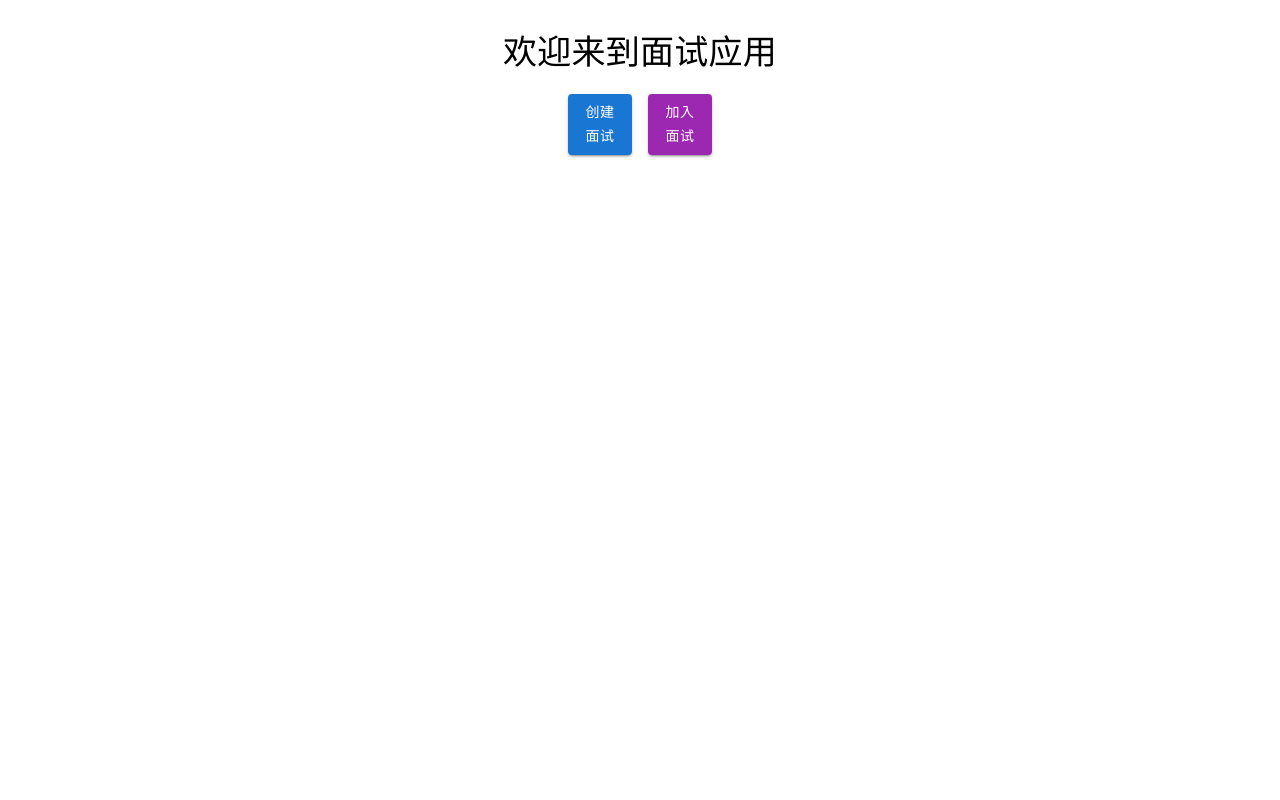
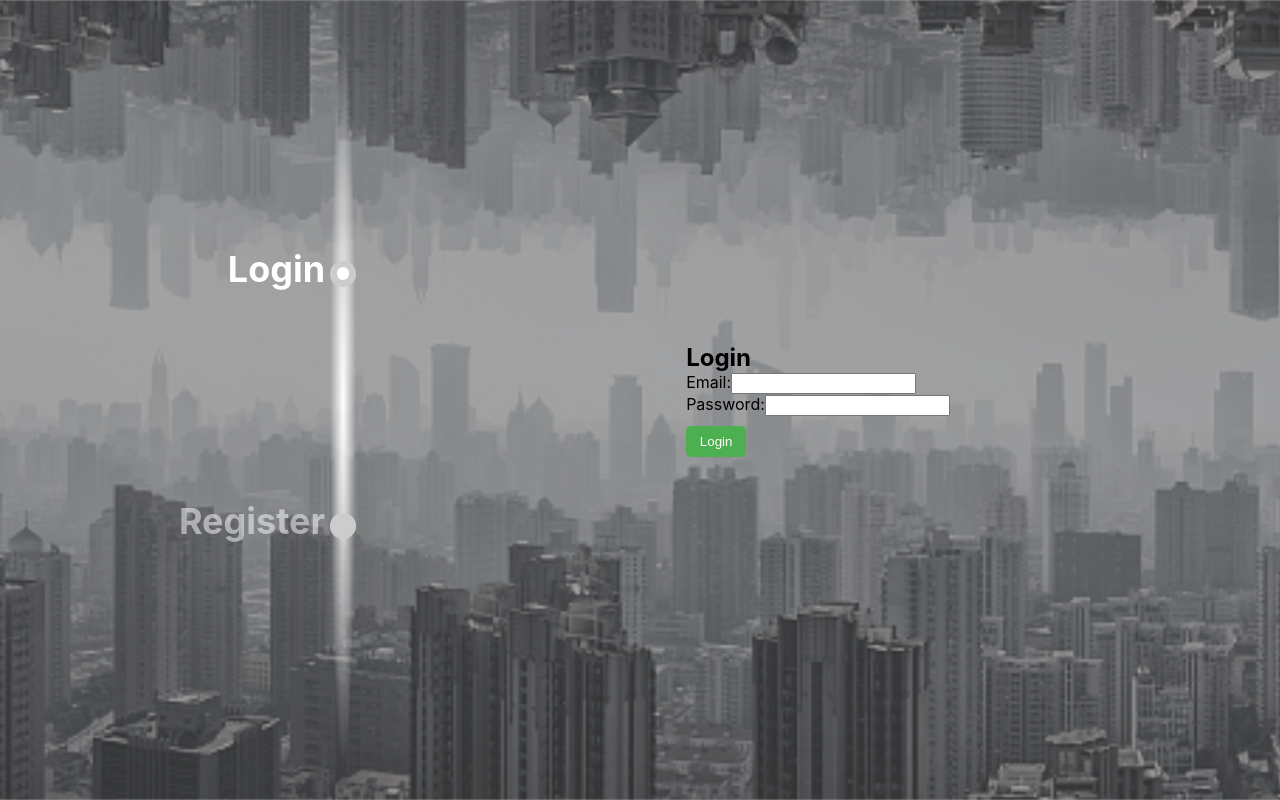
Before and after one commit to ChenYX24/InterviewApp, a React (Create React App) app in the folder interview/: page / in a window 1280 px wide. Built offline with nearby package versions, Linux system fonts and the light colour scheme.

Commit message:
loginpage

```diff
--- a/interview/src/App.js
+++ b/interview/src/App.js
@@ -3,11 +3,13 @@ import { Route, BrowserRouter as Router, Routes } from 'react-router-dom'
 import HomePage from './pages/HomePage'
 import Room from './pages/Room'
 import CameraToggle from './component/CameraToggle';
+import LoginPage from './pages/LoginPage';
 function App () {
   return (
     <Router>
       <Routes>
-        <Route path="/" element={<HomePage />} />
+        <Route path="/" element={<LoginPage />} />
+        <Route path="/home" element={<HomePage />} />
         <Route path="/room/:roomId" element={<Room />} />
         <Route path="/camera" element={<CameraToggle />} />
       </Routes>
--- a/interview/src/component/SideBar.jsx
+++ b/interview/src/component/SideBar.jsx
@@ -72,6 +72,7 @@ const SideBar = forwardRef(
             if(isInterviewer === false)
             {
               setForceOut(true);
+              updateUsers(usersData);
             }
             break;
           case "shut_down":
--- /dev/null
+++ b/interview/src/component/login.jsx
@@ -0,0 +1,58 @@
+// src/components/Login.js
+import React, { useState } from 'react';
+import axios from 'axios';
+const Login = () => {
+  const [email, setEmail] = useState('');
+  const [password, setPassword] = useState('');
+
+  const handleLogin = async () => {
+    console.log('Login clicked');
+    console.log('Email:', email);
+    console.log('Password:', password);
+    const instance = axios.create({
+        baseURL:"https://oauth.scutbot.icu/"
+    })
+    instance.post("/login", {email: email, passwd: password})
+    .then((response) =>{
+        console.log(response);
+        if(response.data.code == 200){
+            console.log("登陆成功，保存uuid", response.data.data);
+            localStorage.setItem("uuid", response.data.data)
+        }else{
+            console.log("登陆失败");
+            console.log(response.data);
+        }
+    })
+    .catch((error) =>{
+        console.log(error);
+    })
+  };
+  return (
+    <div>
+      <h2>Login</h2>
+      <form>
+        <label>Email:
+          <input
+            type="email"
+            value={email}
+            onChange={(e) => setEmail(e.target.value)}
+          />
+        </label>
+        <br />
+        <label>Password:
+          <input
+            type="password"
+            value={password}
+            onChange={(e) => setPassword(e.target.value)}
+          />
+        </label>
+        <br />
+        <button type="button" onClick={handleLogin}>
+          Login
+        </button>
+      </form>
+    </div>
+  );
+};
+
+export default Login;
--- /dev/null
+++ b/interview/src/component/register.jsx
@@ -0,0 +1,67 @@
+
+import React, { useState } from 'react';
+import axios from 'axios';
+const Register = () => {
+  const [email, setEmail] = useState('');
+  const [password, setPassword] = useState('');
+  const [username, setUsername] = useState('');
+
+  const handleRegister = async () => {
+    console.log('Register clicked');
+    console.log('Email:', email);
+    console.log('Password:', password);
+    const instance = axios.create({
+        baseURL:"https://oauth.scutbot.icu/"
+    })
+    instance.post("/register", {name:username,email: email, passwd: password})
+    .then((response) =>{
+        console.log(response);
+        if(response.data.code == 200){
+            console.log("注册成功，保存uuid", response.data.data);
+            localStorage.setItem("uuid", response.data.data)
+        }else{
+            console.log("注册失败");
+            console.log(response.data);
+        }
+    })
+    .catch((error) =>{
+        console.log(error);
+    })
+  };
+  return (
+    <div>
+      <h2>Register</h2>
+      <form>
+        <label>username:
+          <input
+            type="text"
+            value={username}
+            onChange={(e) => setUsername(e.target.value)}
+          />
+        </label>
+        <br />
+        <label>Email:
+          <input
+            type="email"
+            value={email}
+            onChange={(e) => setEmail(e.target.value)}
+          />
+        </label>
+        <br />
+        <label>Password:
+          <input
+            type="password"
+            value={password}
+            onChange={(e) => setPassword(e.target.value)}
+          />
+        </label>
+        <br />
+        <button type="button" onClick={handleRegister}>
+          Register
+        </button>
+      </form>
+    </div>
+  );
+};
+
+export default Register;
--- /dev/null
+++ b/interview/src/css/Login.module.css
@@ -0,0 +1,89 @@
+*{
+  margin: 0;
+  box-sizing: border-box;
+}
+
+.bg {
+  background-image: url('../../public/login.png');
+  background-size: cover;
+  background-position: center;
+  width: 100vw;
+  height: 100vh;
+  position: relative;
+  z-index: 1;
+}
+
+.bg::before {
+  content: '';
+  position: absolute;
+  top: 0;
+  left: 0;
+  width: 100%;
+  height: 100%;
+  background-color: rgba(0, 0, 0, 0.35);
+  pointer-events: none;
+  z-index: 1;
+}
+
+.content {
+  position: relative;
+  justify-content: space-evenly;
+
+  z-index: 2;
+  display: flex;
+  flex-direction: row;
+  align-items: center;
+  width: 100%;
+  height: 100%;
+}
+.bar{
+  display: flex;
+  flex-direction: column;
+  align-items: center;
+  justify-content: space-evenly;
+
+  width: 25.69px;
+  height: 731px;
+  opacity: 1;
+  background: radial-gradient(50% 50%, rgba(255, 255, 255, 1) 0%, rgba(129, 131, 134, 0) 100%);
+}
+.dot{
+  border-radius: 50%;
+  width: 2vw;
+  height: 2vw;
+  opacity: 1;
+  background: rgba(204, 204, 204, 1);
+  cursor: pointer;
+  position: relative;
+}
+.dot span {
+  position: absolute;
+  right: 120%;
+  top: 35%;
+  transform: translateY(-50%);
+  margin-left: 10px;
+  font-size: 36px;
+  font-weight: 700;
+  letter-spacing: 0px;
+  line-height: 55.84px;
+  color: rgba(255, 255, 255, 0.5);
+  text-align: left;
+  vertical-align: top;
+}
+.dot .selected{
+  color: rgba(255, 255, 255, 1);
+}
+.dot.selected::after {
+  content: '';
+  position: absolute;
+  top: 25%;
+  left: 25%;
+  width: 50%;
+  height: 50%;
+  background: white;
+  border-radius: 50%;
+
+}
+.lg{
+  position: relative;
+}
--- a/interview/src/pages/HomePage.jsx
+++ b/interview/src/pages/HomePage.jsx
@@ -16,7 +16,7 @@ function HomePage() {
   }
 
   const handleConfirm = (roomNumber, isInterviewer) => {
-    alert(`房间号: ${roomNumber}, 是否为面试官: ${isInterviewer ? '是' : '否'}`)
+    // alert(`房间号: ${roomNumber}, 是否为面试官: ${isInterviewer ? '是' : '否'}`)
     closeModal()
   }
 
--- /dev/null
+++ b/interview/src/pages/LoginPage.jsx
@@ -0,0 +1,34 @@
+import React, { useState } from 'react';
+import Login from "../component/login";
+import Register from "../component/register";
+import LoginCss from "../css/Login.module.css";
+
+function LoginPage() {
+  // 状态来跟踪当前选中的选项
+  const [selected, setSelected] = useState('login');
+
+  // 点击事件处理函数
+  const handleSelect = (option) => {
+    setSelected(option);
+  }
+
+  return (
+    <div className={LoginCss.bg}>
+      <div className={LoginCss.content}>
+        <div className={LoginCss.bar}>
+          <div className={`${LoginCss.dot} ${selected === 'login' ? LoginCss.selected : ''}`} onClick={() => handleSelect('login')}>
+            <span className={`${selected === 'login' ? LoginCss.selected : ''}`}>Login</span>
+          </div>
+          <div className={`${LoginCss.dot} ${selected === 'register' ? LoginCss.selected : ''}`} onClick={() => handleSelect('register')}>
+            <span className={`${selected === 'register' ? LoginCss.selected : ''}`}>Register</span>
+          </div>
+        </div>
+        <div className={LoginCss.lg}>
+        {selected === 'login' ? <Login /> : <Register />}
+        </div>
+      </div>
+    </div>
+  );
+}
+
+export default LoginPage;
```
Also changed, not shown: interview/public/login.png (added).
